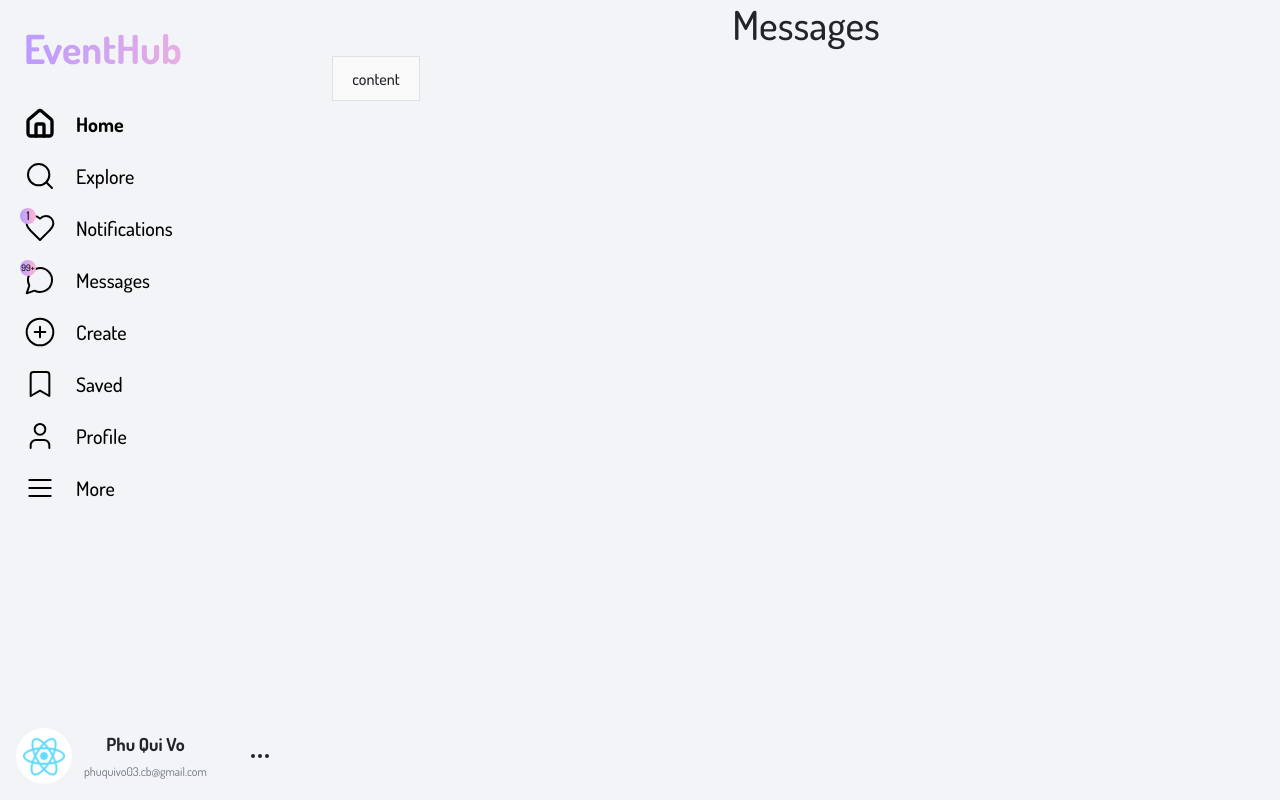
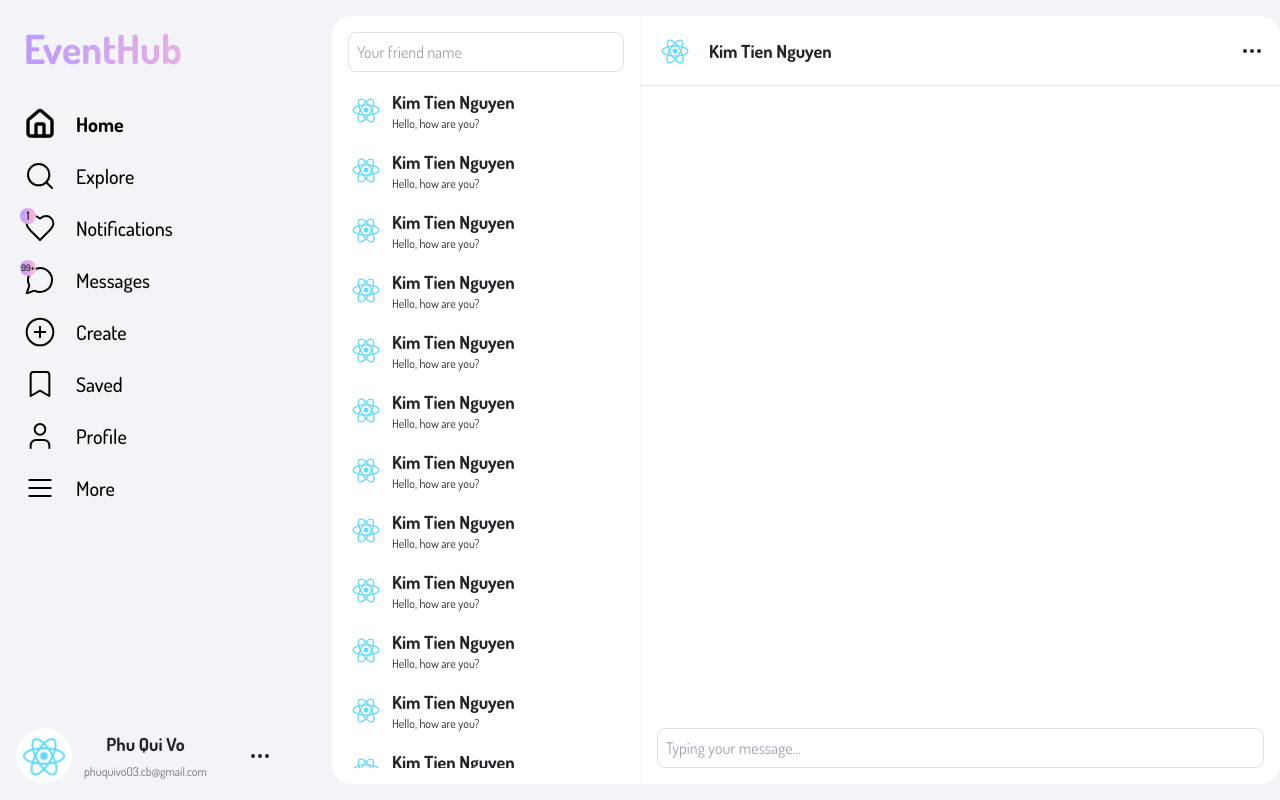
Before and after one commit to Piinary/EventHub, a React (Vite) app: page /messages in a window 1280 px wide. Built offline with nearby package versions, Linux system fonts and the light colour scheme.

Commit message:
:sparkles: feat(Messages) : create Messages Page

```diff
--- a/src/pages/Messages/index.tsx
+++ b/src/pages/Messages/index.tsx
@@ -1,19 +1,108 @@
+import { useRef } from "react";
 import DefaultLayout from "../../layouts/DefaultLayout";
+import { Ellipsis } from "lucide-react";
 
 function Messages() {
+  const userInputRef = useRef<HTMLInputElement>(null);
+  const chatBoxRef = useRef<HTMLDivElement>(null);
+
+  const handleKeyDown = (e: React.KeyboardEvent<HTMLInputElement>) => {
+    if (e.key === "Enter") {
+      e.preventDefault();
+
+      const input = userInputRef.current;
+      const chatBox = chatBoxRef.current;
+      if (!input || !chatBox) return;
+
+      const messageText = input.value.trim();
+      if (messageText === "") return;
+
+      const userMessage = document.createElement("div");
+      userMessage.textContent = messageText;
+      userMessage.className =
+        "self-end text-white px-2 py-1 m-3 w-fit max-w-[70%] rounded-lg bg-gradient-to-l from-[var(--primary-gradient-1)] to-[var(--primary-gradient-2)] break-words whitespace-pre-wrap";
+
+      chatBox.appendChild(userMessage);
+      input.value = "";
+
+      setTimeout(() => {
+        const chatbotResponse = document.createElement("div");
+        chatbotResponse.textContent = "Oke nhé!";
+        chatbotResponse.className =
+          "text-left px-2 py-1 m-3 w-fit max-w-[70%] rounded-lg bg-gray-100 break-words whitespace-pre-wrap";
+
+        chatBox.appendChild(chatbotResponse);
+        chatBox.scrollTo({ top: chatBox.scrollHeight, behavior: "smooth" });
+      }, 1000);
+    }
+  };
+
   return (
     <DefaultLayout>
-      <h1>Messages</h1>
-      <button className="group relative border
-            border-solid
-            flex items-center justify-center
-            transition-all duration-600 ease-in-out">
-            content
-            <div className="
-            absolute top-[-50px] left-[-75px] w-[50px] h-[155px] bg-red opacity-20
-            transform rotate-[35deg] transition-all duration-550
-            ease-in-out z-[-10] after:content-[''] group-hover:left-[160%]" />
-        </button>
+      <div className="flex w-full h-[96vh] my-3 bg-white rounded-[20px]">
+        {/* left menu */}
+        <div className="flex flex-col gap-3 border-r border-[var(--neutral)] p-3">
+          <div>
+            <input
+              type="text"
+              placeholder="Your friend name"
+              className="bg-white h-10 w-[276px] rounded-lg border border-[var(--neutral)] px-2 cursor-pointer"
+            />
+          </div>
+          <div className="flex flex-col gap-3 overflow-auto">
+            {/* friend items */}
+            {[...Array(20)].map((_, i) => (
+              <div
+                key={i}
+                className="flex items-center text-left gap-2 cursor-pointer"
+              >
+                <img
+                  className="w-9 h-9 rounded-full"
+                  src="src/assets/avt.png"
+                  alt="avt"
+                />
+                <span>
+                  <div className="font-bold text-lg">Kim Tien Nguyen</div>
+                  <div className="text-xs text-gray">Hello, how are you?</div>
+                </span>
+              </div>
+            ))}
+          </div>
+        </div>
+
+        {/* chat box */}
+        <div className="flex-1 flex flex-col">
+          <div className="p-3 h-[70px] w-full flex gap-3 items-center border-b border-[--var(neutral)]">
+            <img
+              className="w-9 h-9 rounded-full"
+              src="src/assets/avt.png"
+              alt="avt"
+            />
+            <span className="font-bold text-lg flex-1 text-left">
+              Kim Tien Nguyen
+            </span>
+            <Ellipsis size={24} />
+          </div>
+
+          {/* content */}
+          <div
+            id="chat-box"
+            ref={chatBoxRef}
+            className="flex-1 flex flex-col overflow-auto"
+          ></div>
+
+          {/* input */}
+          <div className="p-3">
+            <input
+              ref={userInputRef}
+              type="text"
+              placeholder="Typing your message..."
+              onKeyDown={handleKeyDown}
+              className="bg-white h-10 w-full rounded-lg border border-[var(--neutral)] px-2 cursor-pointer"
+            />
+          </div>
+        </div>
+      </div>
     </DefaultLayout>
   );
 }
```
